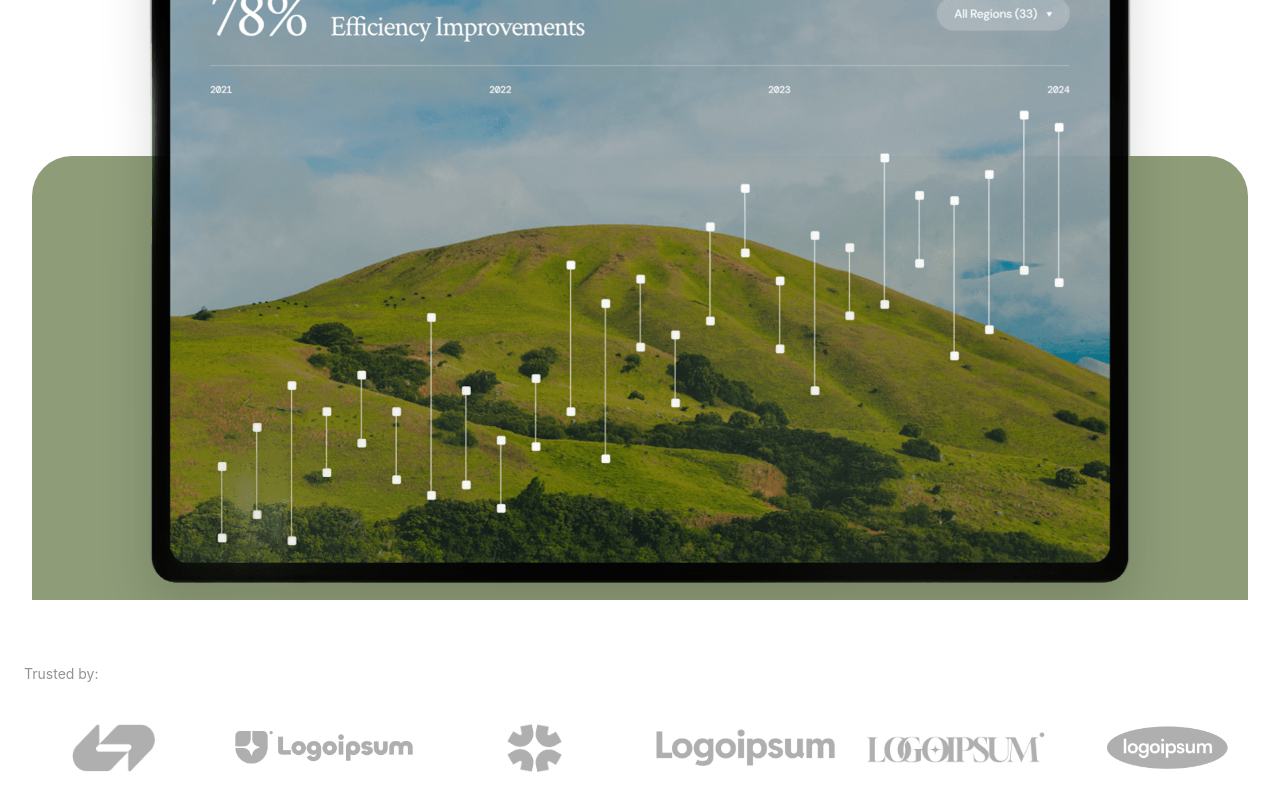
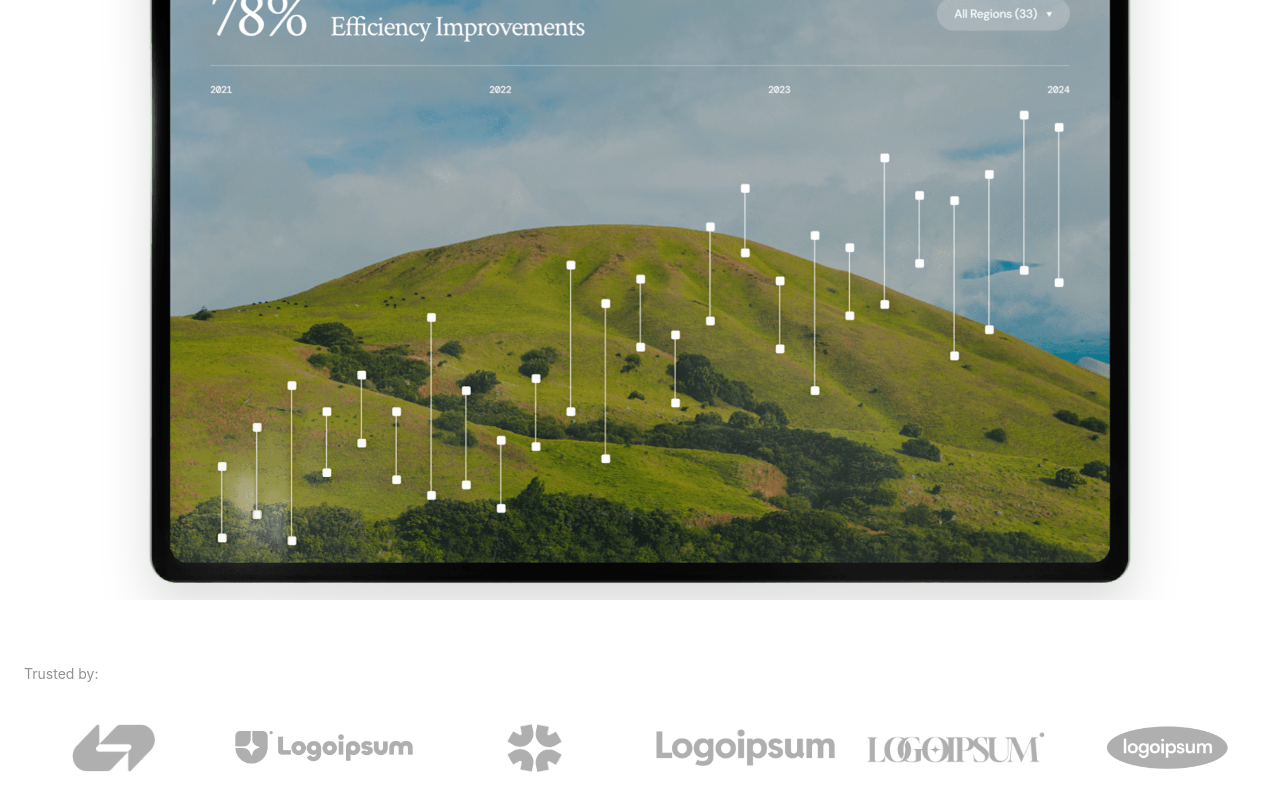
Before and after one commit to GuiFrancini/DesignFigma, a React (Vite) app in the folder design-figma/: page / in a window 1280 px wide. Shown: the part 652-1449 px from the top of the page. Built offline with nearby package versions, Linux system fonts and the light colour scheme.

Commit message:
🎨style: new stylization

```diff
--- a/design-figma/src/sections/hero-section.tsx
+++ b/design-figma/src/sections/hero-section.tsx
@@ -4,16 +4,17 @@ import Iphone from "@/assets/images/iphone.png";
 export function HeroSection() {
   return (
     //<section className="border-b border-zinc-200 px-6 pb-20 pt-28">
+    //md >768px lg xl 2xl 1024 1280 1536
 
      <section className="relative flex flex-col items-center pt-16 md:pt-24 pb-0 overflow-hidden">
 
         <h1
-          className="mb-16 max-w-5xl text-center text-6xl md:text-[8rem] font-serif leading-nome tracking-tight text-black">
+          className="mb-16 max-w-5xl text-center text-6xl md:text-[8rem] font-serif leading-nome tracking-tight text-preto">
           Browse everything.
         </h1>
 
         <div className="relative w-full  px-4 md:px-8 max-w-[1400px]">
-            <div className="absolute bottom-0 left-4 right-4 md:left-8 md:right-8 h-[60%] rounded-t-[40px] bg-[#8e9c78]">
+            <div className="absolute bottom-0 left-4 right-4 md:left-8 md:right-8 h-[60%] rounded-t-[40px] bg-cinza-oliva">
             </div>
             <div className="relative z-10 mx-auto flex w-full max-w-5xl justify-center">
               <img
```
